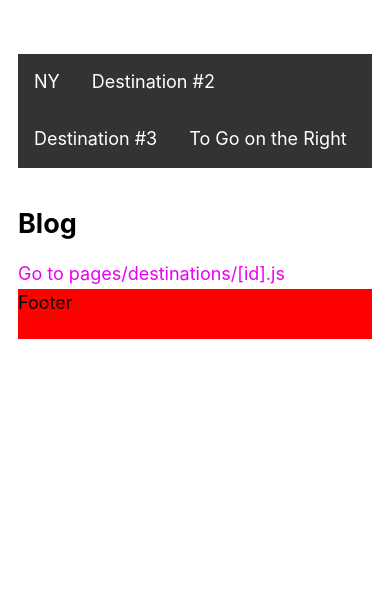
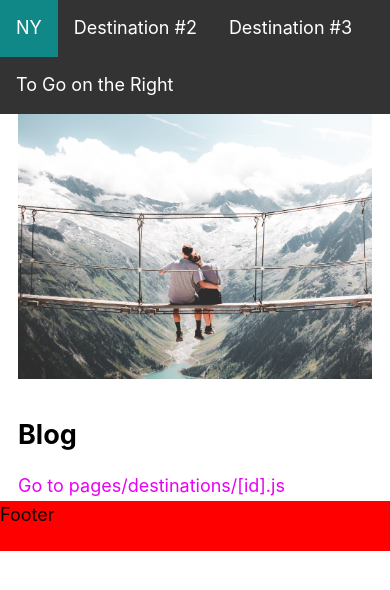
Before and after one commit to mariaykim/LocalTravelers, a Next.js app: page / in a window 390 px wide. Shown: the top 590 px of the page. Built offline with nearby package versions, Linux system fonts and the light colour scheme.

Commit message:
Add responsive background landing image

```diff
--- a/components/layout.js
+++ b/components/layout.js
@@ -11,7 +11,7 @@ export const siteTitle = 'LocalTravelers website'
 
 export default function Layout({ children, home }) {
   return (
-    <div className={styles.container}>
+    <div>
       <Head>
         <meta
           name="description"
@@ -21,7 +21,7 @@ export default function Layout({ children, home }) {
         <meta name="twitter:card" content="summary_large_image" />
       </Head>
       <NavBar className={styles.header} />
-      <main>{children}</main>
+      <main className={styles.container}>{children}</main>
       {!home && (
         <div className={styles.backToHome}>
           <Link href="/">
--- a/components/layout.module.css
+++ b/components/layout.module.css
@@ -1,7 +1,8 @@
 .container {
-  max-width: 36rem;
+  max-width: 1180px;
+  align-items: center;
   padding: 0 1rem;
-  margin: 3rem auto 6rem;
+  margin: 0 auto;
 }
 
 .header {
@@ -10,6 +11,10 @@
   align-items: center;
 }
 
+.landingImage {
+  z-index: 0;
+}
+
 .backToHome {
   margin: 3rem 0 0;
 }
--- a/pages/index.js
+++ b/pages/index.js
@@ -9,13 +9,23 @@ import homeStyles from '../styles/home.module.css'
 export default function Home({ allPostsData }) {
   return (
     <Layout home>
+      <Image
+        className={homeStyles.landingImage}
+        src="/images/unsplash1.jpg"
+        alt="outdoorsy background"
+        height="30%"
+        width="40px"
+        layout="responsive"
+        objectFit="cover"
+        objectPosition="50% 70%"
+      />
       <section>
         <h1 className={utilStyles.heading2Xl}>{name}</h1>
       </section>
       <section className={`${utilStyles.headingMd} ${utilStyles.padding1px}`}>
         <h2 className={utilStyles.headingLg}>Blog</h2>
       </section>
-      <section>
+      <section className={homeStyles.landingText}>
         <Link
           href={{
             pathname: '/destinations/[id]',
@@ -25,14 +35,6 @@ export default function Home({ allPostsData }) {
           <a>Go to pages/destinations/[id].js</a>
         </Link>
       </section>
-      {/* <Image
-        alt="outdoorsy background"
-        src="/images/unsplash1.jpg"
-        className={homeStyles.background}
-        layout="fill"
-        objectFit="cover"
-        objectPosition="50% 70%"
-        /> */}
     </Layout>
   )
 }
--- a/styles/home.module.css
+++ b/styles/home.module.css
@@ -1,6 +1,8 @@
-.background {
+.landingImage {
+  z-index: 0;
+}
+
+.landingText {
   position: relative;
-  height: 100%;
-  z-index: -1;
-  background: transparent right top no-repeat;
+  z-index: 1;
 }
```
